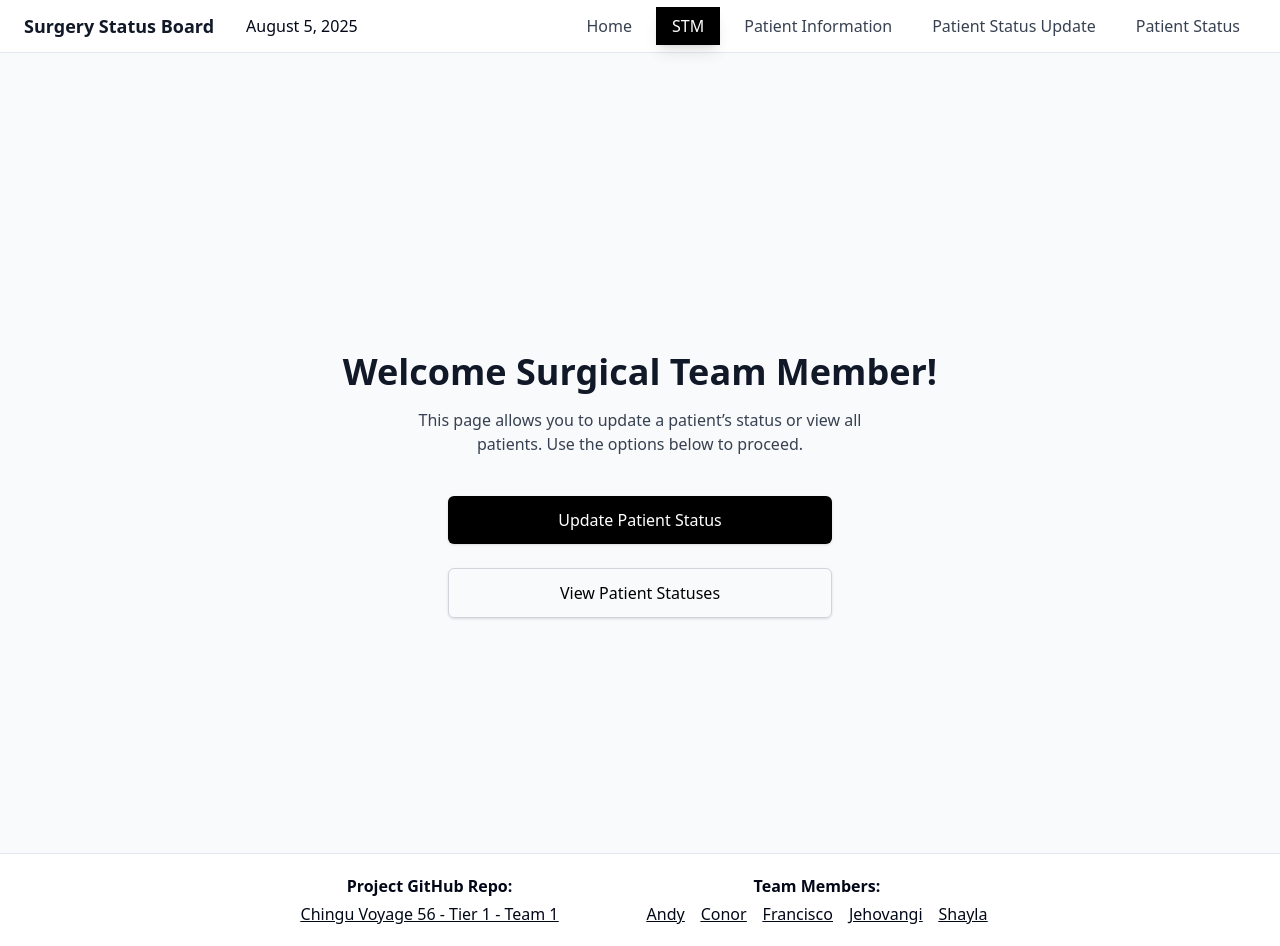
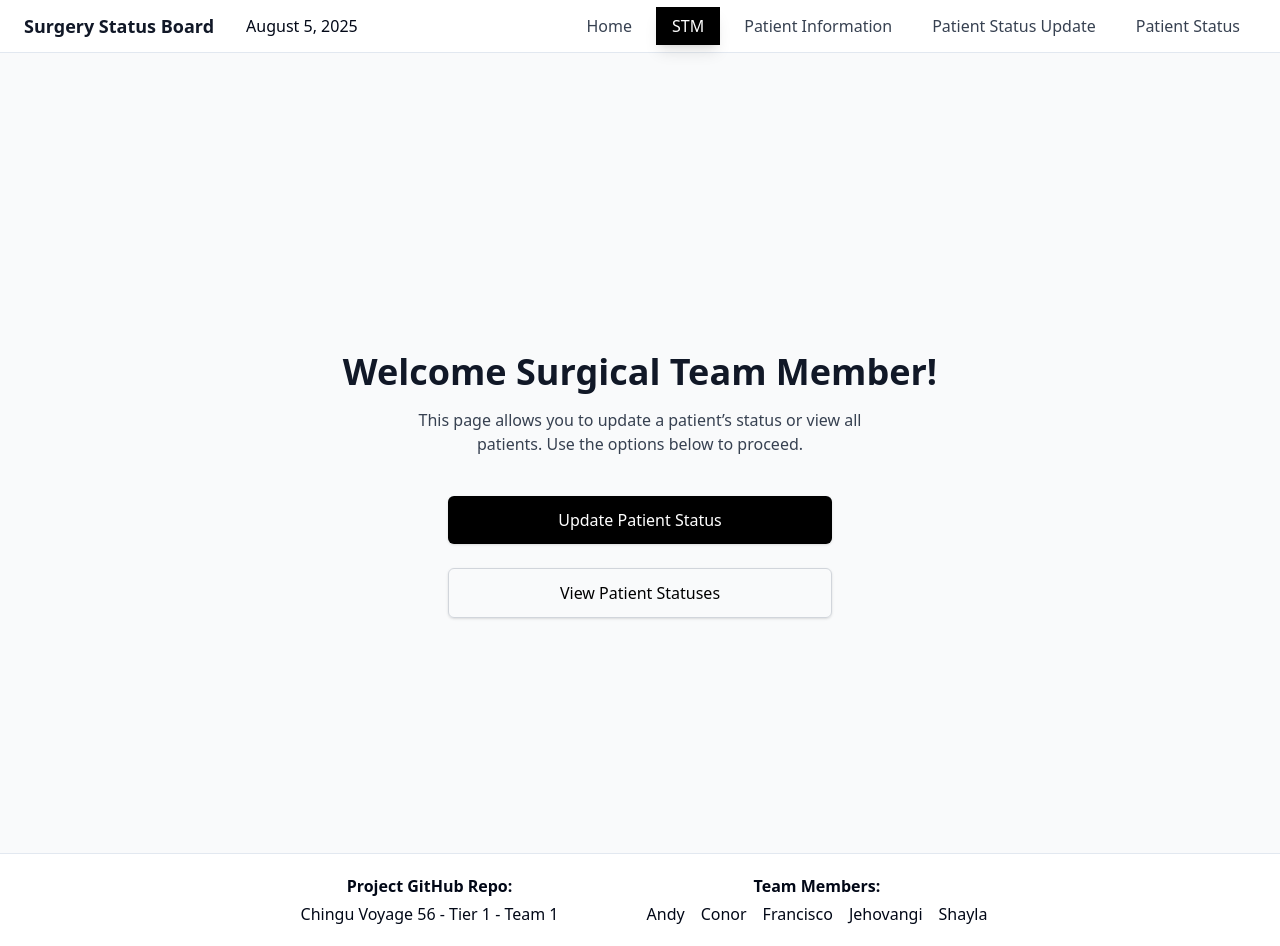
Before and after one commit to chingu-voyages/V56-tier1-team-01, a React (Vite) app: page /stm-home in a window 1280 px wide. Built offline with nearby package versions, Linux system fonts and the light colour scheme.

Commit message:
Edits to Footer.jsx
Added target="_blank" and styling updates

```diff
--- a/src/components/layout/Footer.jsx
+++ b/src/components/layout/Footer.jsx
@@ -5,16 +5,16 @@ export default function Footer() {
         <div className="bg-white relative left-0 bottom-0 w-full flex flex-col items-center md:flex-row gap-0 md:gap-20 justify-center pb-0 md:pb-3 pt-0 md:pt-3 border-t">
             <div className="flex flex-col items-center px-2 gap-1">
                 <p className="font-semibold pt-3 md:pt-0">Project GitHub Repo:</p>
-                <p className="underline"><a href="https://github.com/chingu-voyages/V56-tier1-team-01">Chingu Voyage 56 - Tier 1 - Team 1</a></p>
+                <p className="hover:underline underline md:no-underline"><a href="https://github.com/chingu-voyages/V56-tier1-team-01">Chingu Voyage 56 - Tier 1 - Team 1</a></p>
             </div>
             <div className="flex flex-col items-center pt-5 gap-1 md:pt-2">
                 <p className="font-semibold">Team Members:</p>
                 <div className="flex flex-col gap-1 items-center mb-2 md:flex-row md:gap-4">
-                    <p className="underline"><a href="https://github.com/abutler911">Andy</a></p>
-                    <p className="underline"><a href="https://github.com/conorwburke">Conor</a></p>
-                    <p className="underline"><a href="https://github.com/fcuevas6">Francisco</a></p>
-                    <p className="underline"><a href="https://github.com/jp249">Jehovangi</a></p>
-                    <p className="underline"><a href="https://github.com/shayla-develops-webs">Shayla</a></p>
+                    <p className="hover:underline underline md:no-underline"><a href="https://github.com/abutler911" target="_blank">Andy</a></p>
+                    <p className="hover:underline underline md:no-underline"><a href="https://github.com/conorwburke" target="_blank">Conor</a></p>
+                    <p className="hover:underline underline md:no-underline"><a href="https://github.com/fcuevas6" target="_blank">Francisco</a></p>
+                    <p className="hover:underline underline md:no-underline"><a href="https://github.com/jp249" target="_blank">Jehovangi</a></p>
+                    <p className="hover:underline underline md:no-underline"><a href="https://github.com/shayla-develops-webs" target="_blank">Shayla</a></p>
                 </div>
             </div>
         </div>
```
